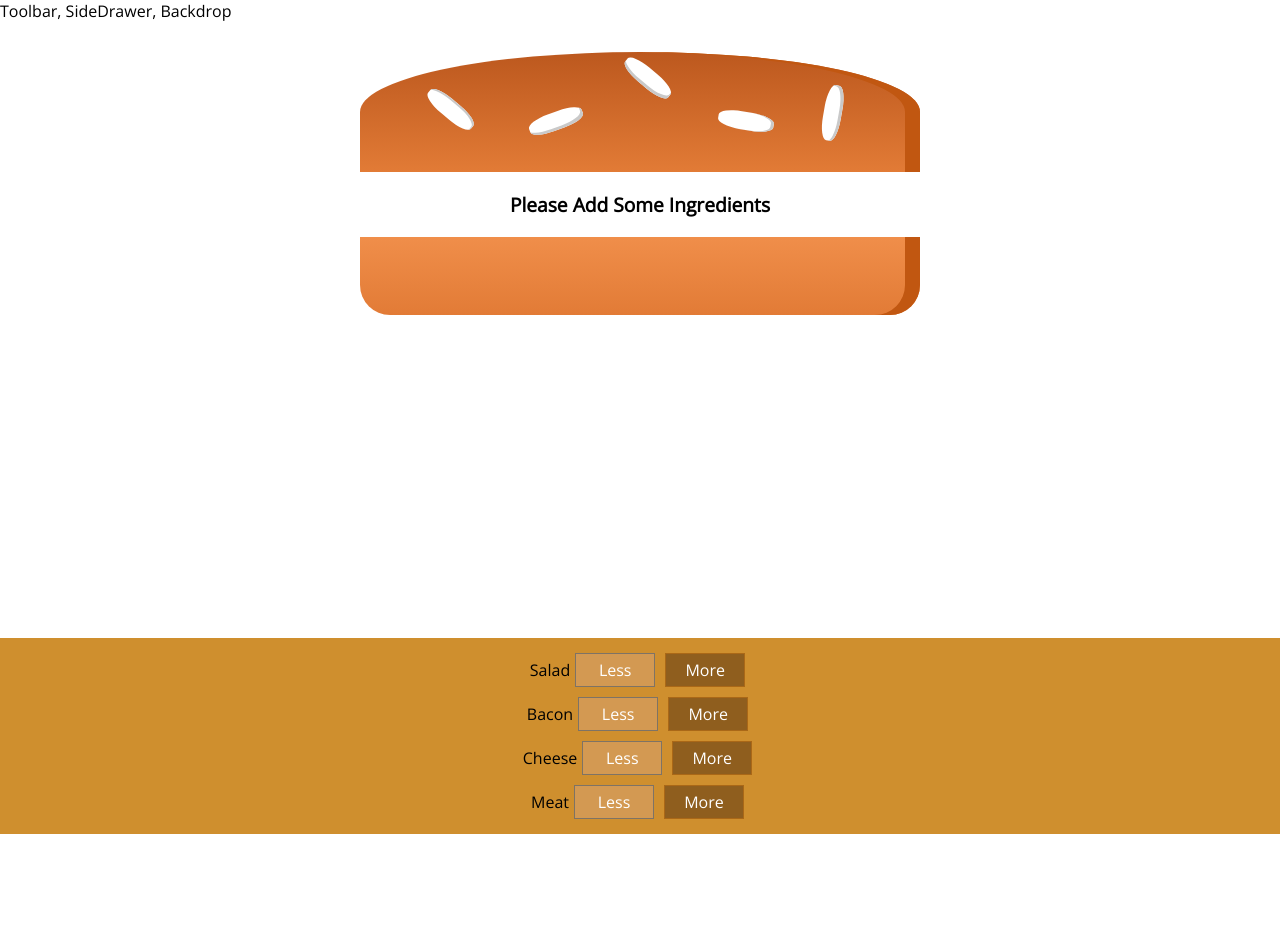
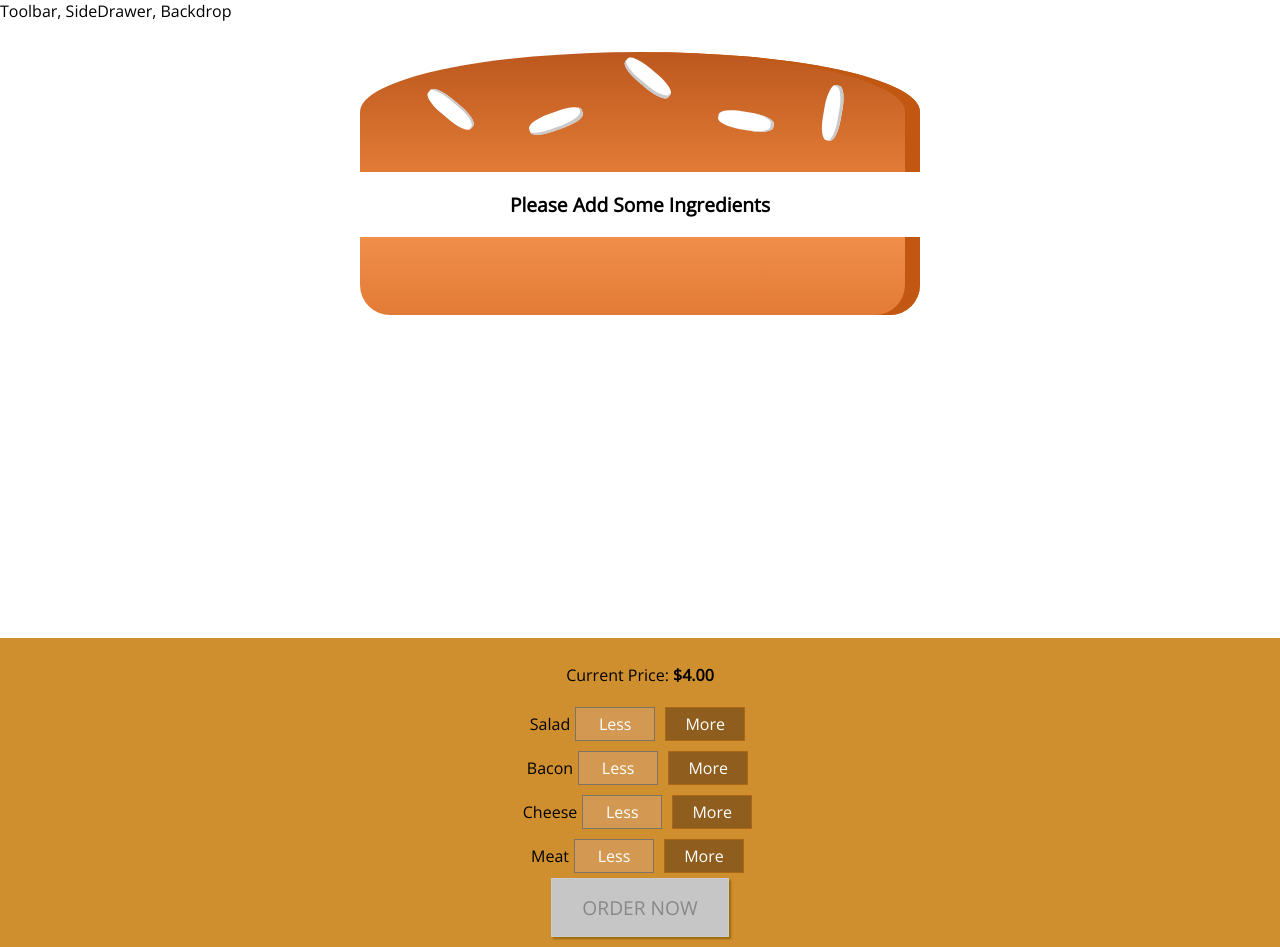
Before and after one commit to U09Kane/BurgerBuilder-follow-along, a React app: page / in a window 1280 px wide. Before the commit the page ends 834 px from the top, so only its background shows below. Built offline with nearby package versions, Linux system fonts and the light colour scheme.

Commit message:
Checkout Button and Modal component

```diff
--- a/src/components/Burger/BuildControls/BuildControls.css
+++ b/src/components/Burger/BuildControls/BuildControls.css
@@ -8,3 +8,44 @@
     margin: auto;
     padding: 10px 0;
 }
+
+.OrderButton {
+    background-color: #DAD735;
+    outline: none;
+    cursor: pointer;
+    border: 1px solid #966909;
+    color: #966909;
+    font-family: inherit;
+    font-size: 1.2em;
+    padding: 15px 30px;
+    box-shadow: 2px 2px 2px #966909;
+}
+
+.OrderButton:hover, .OrderButton:active {
+    background-color: #A0DB41;
+    border: 1px solid #966909;
+    color: #966909;
+}
+
+.OrderButton:disabled {
+    background-color: #C7C6C6;
+    cursor: not-allowed;
+    border: 1px solid #ccc;
+    color: #888888;
+}
+
+.OrderButton:not(:disabled) {
+    animation: enable 0.3s linear;
+}
+
+@keyframes enable {
+    0% {
+        transform: scale(1);
+    }
+    60% {
+        transform: scale(1.1);
+    }
+    100% {
+        transform: scale(1);
+    }
+}
--- a/src/components/Burger/BuildControls/BuildControls.js
+++ b/src/components/Burger/BuildControls/BuildControls.js
@@ -10,6 +10,7 @@ const controls = [
 ];
 const buildControls = (props) => (
     <div className='BuildControls'>
+        <p>Current Price: <strong>${props.price.toFixed(2)}</strong></p>
         {controls.map(elm => (
             <BuildControl
                 key={elm.label}
@@ -19,6 +20,10 @@ const buildControls = (props) => (
                 disabled={props.disabled[elm.type]}
             />
         ))}
+        <button
+            className='OrderButton'
+            disabled={!props.checkoutDisabled}
+            >ORDER NOW</button>
     </div>
 );
 
--- a/src/containers/BurgerBuilder/BurgerBuilder.js
+++ b/src/containers/BurgerBuilder/BurgerBuilder.js
@@ -20,7 +20,16 @@ class BurgerBuilder extends Component {
             cheese: 0,
             meat: 0
         },
-        totalPrice: 4
+        totalPrice: 4,
+        purchaseable: false
+    }
+
+    updatePurchaseState(ingredients) {
+        // const ingredients = {...this.state.ingredients}
+        const sum = Object.values(ingredients)
+            .reduce((sum, elm) => sum + elm, 0);
+
+        this.setState({purchaseable: sum > 0})
     }
 
     addIngredientHandler = (type) => {
@@ -34,6 +43,7 @@ class BurgerBuilder extends Component {
             ingredients: updatedIngredients,
             totalPrice: newPrice
         })
+        this.updatePurchaseState(updatedIngredients);
     }
 
     removeIngredientHandler = (type) => {
@@ -50,9 +60,11 @@ class BurgerBuilder extends Component {
             ingredients: updatedIngredients,
             totalPrice: newPrice
         })
+        this.updatePurchaseState(updatedIngredients);
     }
 
     render () {
+        console.log(Object.keys(this.state.ingredients).length);
         const disabledInfo = {...this.state.ingredients};
         for (let key in disabledInfo) {
             disabledInfo[key] = disabledInfo[key] <= 0
@@ -63,7 +75,9 @@ class BurgerBuilder extends Component {
                 <BuildControls
                     ingredientAdded={this.addIngredientHandler}
                     ingredientRemoved={this.removeIngredientHandler}
-                    disabled={disabledInfo}/>
+                    disabled={disabledInfo}
+                    checkoutDisabled={this.state.purchaseable}
+                    price={this.state.totalPrice}/>
             </Aux>
         );
     }
```
Also changed, not shown: src/components/UI/Modal/Modal.css (added, +20 -0 lines), src/components/UI/Modal/Modal.js (added, +9 -0 lines), src/components/UI/Backdrop/Backdrop.js (added).
